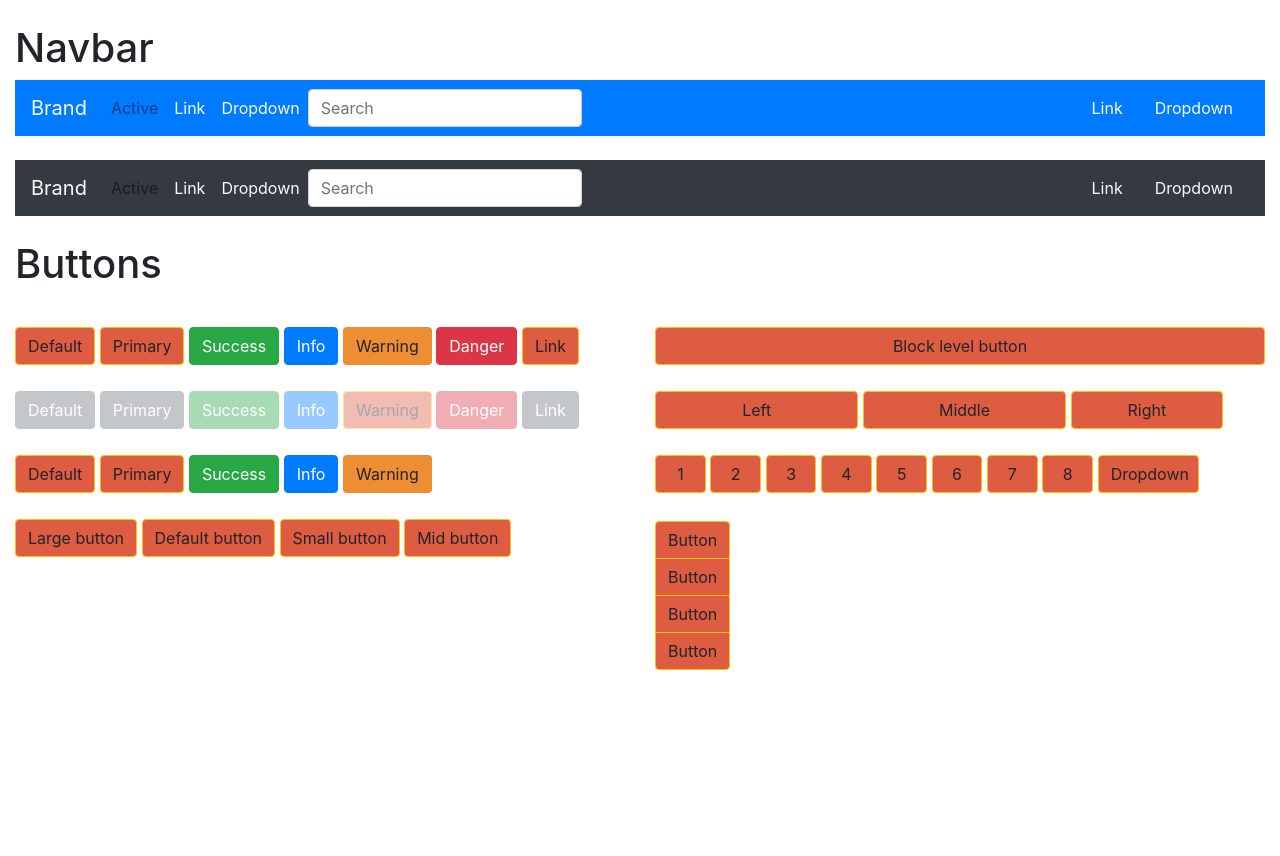
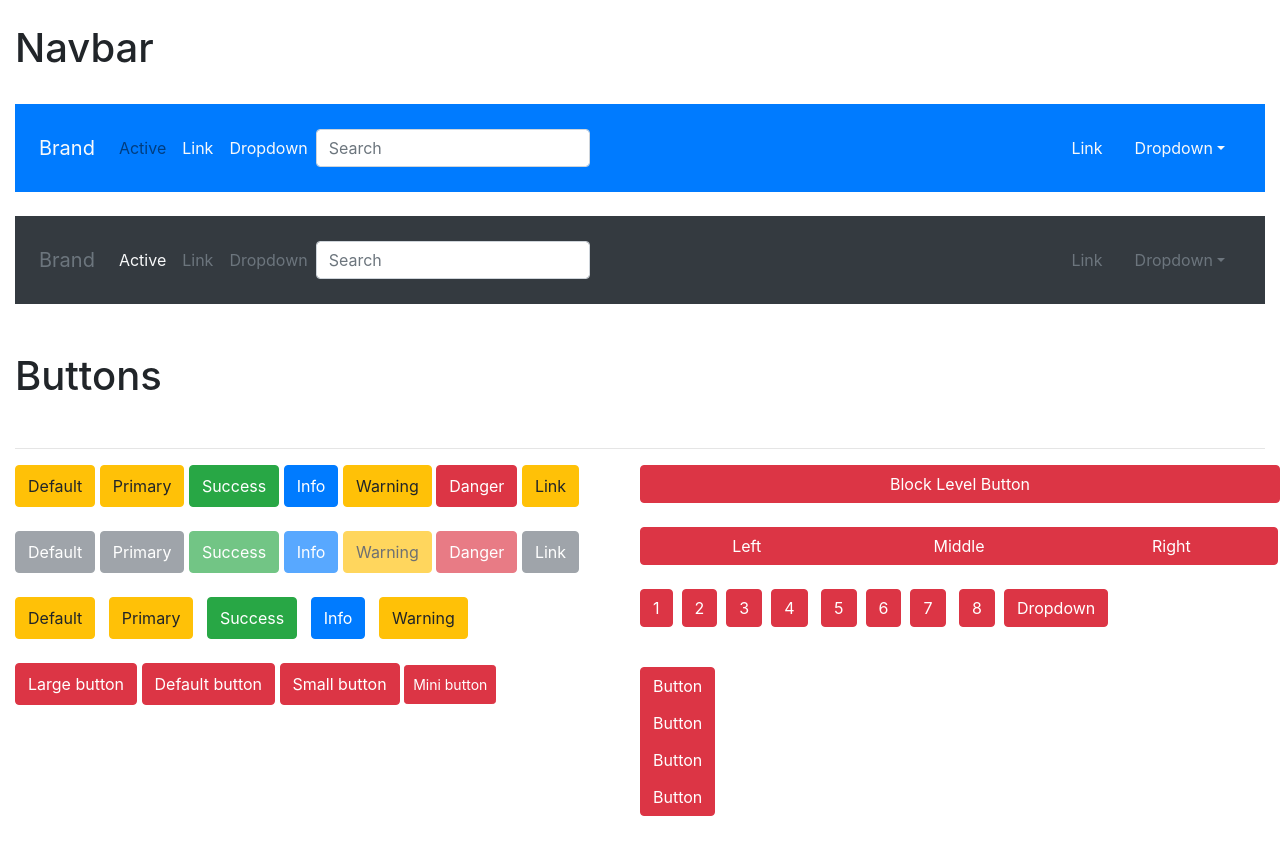
Before and after one commit to 1Rojan/bootstrap_layout, a plain HTML site: page index.html in a window 1280 px wide. Before the commit the page ends 800 px from the top, so only its background shows below. Drawn offline with nearby package versions, Linux system fonts and the light colour scheme.

Commit message:
final touch

```diff
--- a/index.html
+++ b/index.html
@@ -20,8 +20,8 @@
     <div>
         <br>
     <h1>Navbar</h1>
-
-    <nav class="navbar navbar-expand-lg navbar-light bg-primary">
+      <br>
+    <nav class="navbar navbar-expand-lg navbar-light bg-primary p-4">
             <a class="navbar-brand text-light" href="#">Brand</a>
             <button class="navbar-toggler" type="button" data-toggle="collapse" data-target="#navbarSupportedContent" aria-controls="navbarSupportedContent" aria-expanded="false" aria-label="Toggle navigation">
               <span class="navbar-toggler-icon"></span>
@@ -35,9 +35,13 @@
                             </li>
                             <li class="nav-item">
                               <a class="nav-link text-light" href="#">Link</a>
-                            </li>
+                            </li><div class="dropdown-menu" aria-labelledby="dropdownMenuButton">
+                                <a class="dropdown-item" href="#">Action</a>
+                                <a class="dropdown-item" href="#">Another action</a>
+                                <a class="dropdown-item" href="#">Something else here</a>
+                              </div>
                             <li class="nav-item">
-                              <a class="nav-link disabled text-light" href="#">Dropdown</a>
+                              <a class="nav-link disabled text-light" href="#" type="button" id="dropdownMenuButton" data-toggle="dropdown" aria-haspopup="true" aria-expanded="false">Dropdown</a>
                             </li>
                             <form class="form-inline">
                                     <input class="form-control mr-sm-2" type="search" placeholder="Search" aria-label="Search">
@@ -51,7 +55,7 @@
                                 </li>
 
                                 <li class="nav-item">
-                                  <a class="nav-link disabled text-light" href="#">Dropdown</a>
+                                  <a class="nav-link disabled text-light dropdown-toggle" href="#">Dropdown</a>
                                 </li>
                               </ul>
                     </div>
@@ -59,9 +63,9 @@
 
                 <br>
 
-          <nav class="navbar navbar-expand-lg navbar-light bg-dark">
-                <a class="navbar-brand text-light" href="#">Brand</a>
-                <button class="navbar-toggler" type="button" data-toggle="collapse" data-target="#navbarSupportedContent" aria-controls="navbarSupportedContent" aria-expanded="false" aria-label="Toggle navigation">
+          <nav class="navbar navbar-expand-lg navbar-light bg-dark p-4">
+                <a class="navbar-brand text-secondary" href="#">Brand</a>
+                <button class="navbar-toggler">
                   <span class="navbar-toggler-icon"></span>
                 </button>
 
@@ -69,13 +73,13 @@
                         <ul class="navbar-nav mr-auto">
 
                                 <li class="nav-item">
-                                  <a class="nav-link Active" href="#">Active</a>
+                                  <a class="nav-link Active text-light" href="#">Active</a>
                                 </li>
                                 <li class="nav-item">
-                                  <a class="nav-link text-light" href="#">Link</a>
+                                  <a class="nav-link text-secondary" href="#">Link</a>
                                 </li>
                                 <li class="nav-item">
-                                  <a class="nav-link disabled text-light" href="#">Dropdown</a>
+                                  <a class="nav-link disabled text-secondary" href="#">Dropdown</a>
                                 </li>
                                 <form class="form-inline">
                                         <input class="form-control mr-sm-2" type="search" placeholder="Search" aria-label="Search">
@@ -85,93 +89,92 @@
                               <ul class="nav justify-content-end">
 
                                     <li class="nav-item">
-                                      <a class="nav-link text-light" href="#">Link</a>
+                                      <a class="nav-link text-secondary" href="#">Link</a>
                                     </li>
 
                                     <li class="nav-item">
-                                      <a class="nav-link disabled text-light" href="#">Dropdown</a>
+                                      <a class="nav-link disabled text-secondary dropdown-toggle" href="#">Dropdown</a>
                                     </li>
-                                  </ul>
+                               </ul>
 
                 </div>
               </nav>
-
-
     </div>
-<br>
+<br><br>
     <h1>Buttons</h1>
-<br>
+<br><hr class="text-light">
     <div class="row">
 
     <div class="col-lg-6">
 
-        <button type="button" class="btn btn-warning">Default</button>
-        <button type="button" class="btn btn-warning">Primary</button>
-        <button type="button" class="btn btn-success">Success</button>
-        <button type="button" class="btn btn-primary">Info</button>
-        <button type="button" class="btn btn-warning1">Warning</button>
-        <button type="button" class="btn btn-danger">Danger</button>
-        <button type="button" class="btn btn-warning">Link</button>
+        <button type="button" class="btn btn-warning py-2">Default</button>
+        <button type="button" class="btn btn-warning py-2">Primary</button>
+        <button type="button" class="btn btn-success py-2">Success</button>
+        <button type="button" class="btn btn-primary py-2">Info</button>
+        <button type="button" class="btn btn-warning py-2">Warning</button>
+        <button type="button" class="btn btn-danger py-2">Danger</button>
+        <button type="button" class="btn btn-warning py-2">Link</button>
         <br><br>
 
-        <button type="button" class="2row btn btn-secondary ">Default</button>
-        <button type="button" class="2row btn btn-secondary">Primary</button>
-        <button type="button" class=" 2row btn btn-success muted">Success</button>
-        <button type="button" class="2row btn btn-primary">Info</button>
-        <button type="button" class="2row btn btn-warning">Warning</button>
-        <button type="button" class="2row btn btn-danger">Danger</button>
-        <button type="button" class="2row btn btn-secondary">Link</button>
+        <button type="button" class="btn btn-secondary disabled py-2">Default</button>
+        <button type="button" class="btn btn-secondary disabled py-2">Primary</button>
+        <button type="button" class="btn btn-success disabled py-2">Success</button>
+        <button type="button" class="btn btn-primary disabled py-2">Info</button>
+        <button type="button" class="btn btn-warning disabled py-2">Warning</button>
+        <button type="button" class="btn btn-danger disabled py-2">Danger</button>
+        <button type="button" class="btn btn-secondary disabled py-2">Link</button>
         <br><br>
 
 
-        <button type="button" class="btn btn-warning">Default</button>
-        <button type="button" class="btn btn-warning">Primary</button>
-        <button type="button" class="btn btn-success">Success</button>
-        <button type="button" class="btn btn-primary">Info</button>
-        <button type="button" class="btn btn-warning1">Warning</button>
+        <button type="button" class="btn btn-warning py-2">Default</button>&nbsp;&nbsp;
+        <button type="button" class="btn btn-warning py-2">Primary</button>&nbsp;&nbsp;
+        <button type="button" class="btn btn-success py-2">Success</button>&nbsp;&nbsp;
+        <button type="button" class="btn btn-primary py-2">Info</button>&nbsp;&nbsp;
+        <button type="button" class="btn btn-warning py-2">Warning</button>
 
 
         <br><br>
 
-        <button type="button btn-lg" class="btn btn-warning">Large button</button>
-        <button type="button btn-lg" class="btn btn-warning">Default button</button>
-        <button type="button btn-lg" class="btn btn-warning">Small button</button>
-        <button type="button btn-lg" class="btn btn-warning">Mid button</button>
+        <button type="button btn-lg" class="btn btn-danger btn-md py-2">Large button</button>
+        <button type="button btn-lg" class="btn btn-danger btn-md py-2">Default button</button>
+        <button type="button btn-lg" class="btn btn-danger btn-md py-2">Small button</button>
+        <button type="button btn-lg" class="btn btn-danger btn-sm py-2">Mini button</button>
 
     </div>
 
     <div class="col-lg-6 ">
 
-            <button type="button" class="btn btn-warning col-lg-12">Block level button</button>
+        <div class="row">
+            <button type="button" class="btn btn-danger btn-block">Block Level Button</button>
+        </div><br>
+        <div class="row">
+            <div class="btn-group w-100">
+                <button type="button" class="btn btn-danger col-sm-4">Left</button>
+                <button type="button" class="btn btn-danger col-sm-4">Middle</button>
+                <button type="button" class="btn btn-danger col-sm-4">Right</button>
+            </div>
+</div><br>
 
-            <br><br>
-            <button type="button" class="btn btn-warning col-lg-4">Left</button>
-            <button type="button" class="btn btn-warning col-lg-4">Middle</button>
-            <button type="button" class="btn btn-warning col-lg-3">Right</button>
-            <br><br>
+              <div class="row">
+                  <button type="button" class="btn btn-danger">1</button>&nbsp;&nbsp;
+                  <button type="button" class="btn btn-danger">2</button>&nbsp;&nbsp;
+                  <button type="button" class="btn btn-danger">3</button>&nbsp;&nbsp;
+                  <button type="button" class="btn btn-danger">4</button>&nbsp;&nbsp;&nbsp;
+                  <button type="button" class="btn btn-danger">5</button>&nbsp;&nbsp;
+                  <button type="button" class="btn btn-danger">6</button>&nbsp;&nbsp;
+                  <button type="button" class="btn btn-danger">7</button>&nbsp;&nbsp;&nbsp;
+                  <button type="button" class="btn btn-danger">8</button>&nbsp;&nbsp;
+                  <button type="button" class="btn btn-danger">Dropdown</button>
+              </div><br>
 
-
-            <button type="button" class="btn btn-warning col-lg-1">1</button>
-            <button type="button" class="btn btn-warning col-lg-1 ">2</button>
-            <button type="button" class="btn btn-warning col-lg-1 ">3</button>
-            <button type="button" class="btn btn-warning col-lg-1 ">4</button>
-            <button type="button" class="btn btn-warning col-lg-1">5</button>
-            <button type="button" class="btn btn-warning col-lg-1">6</button>
-            <button type="button" class="btn btn-warning col-lg-1">7</button>
-            <button type="button" class="btn btn-warning col-lg-1">8</button>
-            <button type="button" class="btn btn-warning col-lg-2">Dropdown</button>
-            <br><br>
-
-            <div class="btn-group-vertical">
-                <button type="button" class="btn btn-warning">Button</button>
-
-                <button type="button" class="btn btn-warning">Button</button>
-
-                <button type="button" class="btn btn-warning">Button</button>
-
-                        <button type="button" class="btn btn-warning">Button</button>
-
-                        </div>
+              <div class="row py-3">
+                  <div class="btn-group-vertical">
+                      <button type="button" class="btn btn-danger">Button</button>
+                      <button type="button" class="btn btn-danger">Button</button>
+                      <button type="button" class="btn btn-danger">Button</button>
+                      <button type="button" class="btn btn-danger">Button</button>
+                  </div>
+              </div><br>
         </div>
 
 
--- a/style.css
+++ b/style.css
@@ -1,13 +1,20 @@
-[class*="col-"]
+
+
+
+/* [class*="col-"]
 {
     margin-top: 5px;
-}
+} */
+/* .btn{
+    color: white !important;
+} */
+/* [class*="btn-"]
+{
+    color: white !important;
 
-[class*="btn-"]
-{
-    margin-top: 2px;
-}
+} */
 
+/*
 [class*="btn btn-warning"]
 {
     background-color: #dd5c42 !important;
@@ -21,4 +28,4 @@
 [class*="2row"]
 {
     opacity: 0.4;
-}
+} */
```
